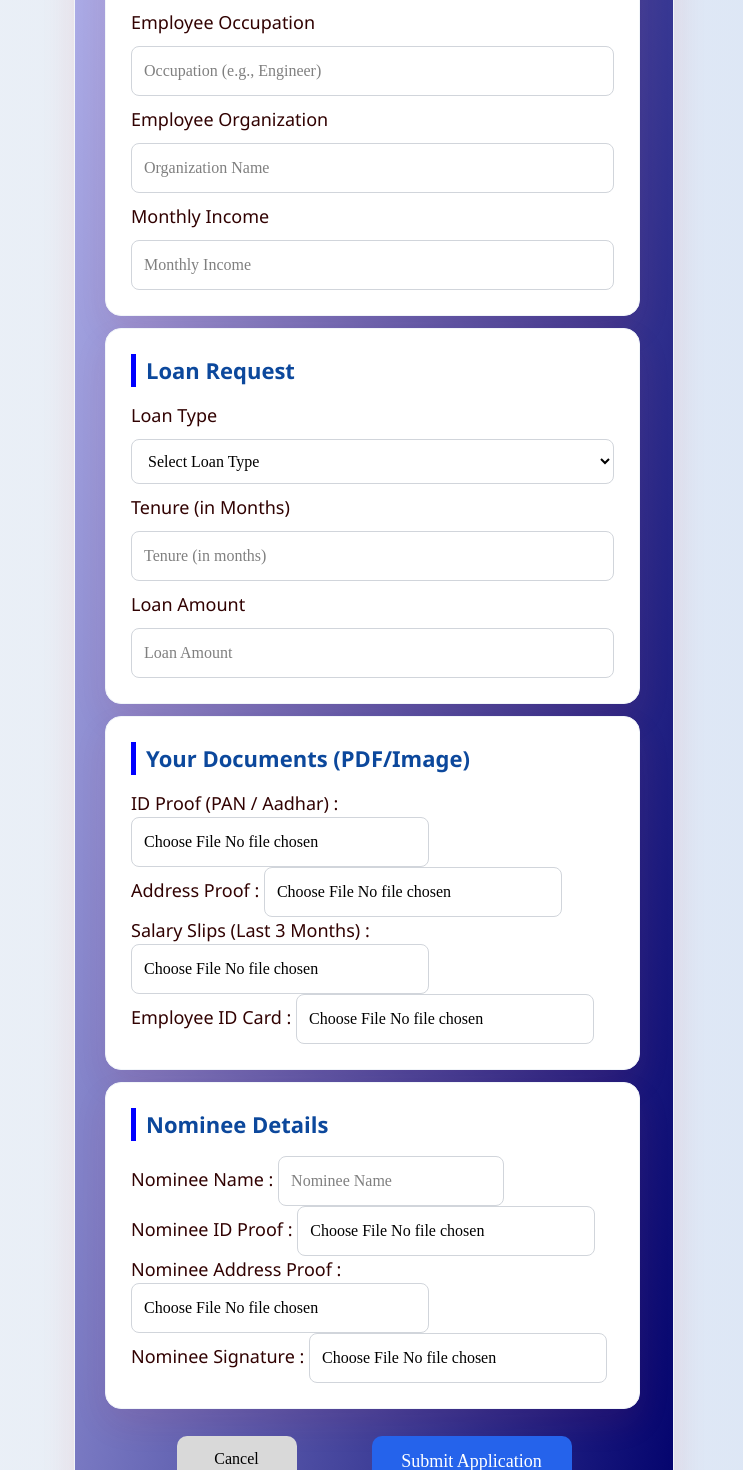
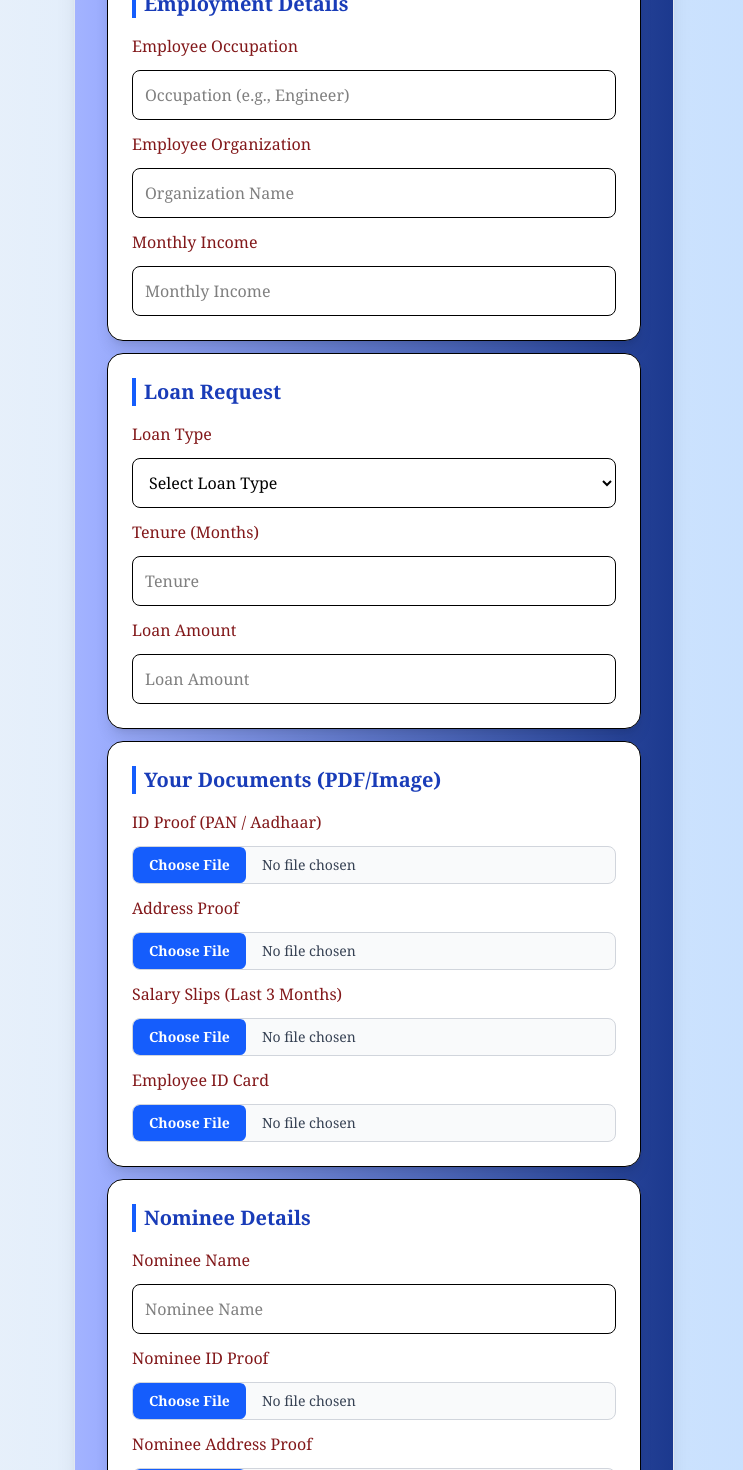
Before and after one commit to paila-rakesh004/Smart-Loan-App, a Next.js app in the folder frontend/: page /loan/apply in a window 1280 px wide. Shown: the part 120-1590 px from the top of the page, without its empty margins (266-1009 px from the left). Built offline with nearby package versions, Linux system fonts and the light colour scheme; sample sign-in values are in the browser's storage.

Commit message:
Tailwind for dashboard and loan application

```diff
--- a/frontend/app/dashboard/officer/page.jsx
+++ b/frontend/app/dashboard/officer/page.jsx
@@ -82,7 +82,7 @@ const Page = () => {
 
       <div className="w-[900px] p-10 font-sans">
 
-        {/* Header */}
+
         <div className="flex justify-between items-center bg-white shadow-md rounded-xl p-6 mb-8">
           <h1 className="text-3xl font-semibold text-blue-900">
             Officer Dashboard
@@ -100,7 +100,7 @@ const Page = () => {
 
           <div className="bg-white shadow-md rounded-xl p-6">
 
-            {/* Back Button */}
+
             <button
               onClick={() => setSelectedLoan(null)}
               className="mb-4 px-4 py-2 rounded-lg text-2xl cursor-pointer hover:bg-red-500 transition"
@@ -108,7 +108,7 @@ const Page = () => {
               🔙
             </button>
 
-            {/* Applicant Details */}
+
             <h2 className="mt-4 mb-4 text-gray-800 text-2xl border-l-4 border-blue-600 pl-2 font-bold">
               Application Details
             </h2>
@@ -129,7 +129,7 @@ const Page = () => {
 
             </div>
 
-            {/* Submitted Documents */}
+
             <h3 className="mt-6 mb-4 text-gray-800 text-2xl border-l-4 border-blue-600 pl-2 font-bold">
               Submitted Documents
             </h3>
@@ -139,11 +139,7 @@ const Page = () => {
               {selectedLoan.id_proof && (
                 <div className="bg-green-50 border border-green-200 p-4 rounded-xl shadow-sm">
                   <p className="font-bold text-gray-700 mb-2">ID Proof</p>
-                  <a
-                    className="text-blue-600 hover:font-bold"
-                    href={selectedLoan.id_proof}
-                    target="_blank"
-                  >
+                  <a className="text-blue-600 hover:font-bold" href={selectedLoan.id_proof} target="_blank" rel="noopener noreferrer">
                     View Document
                   </a>
                 </div>
@@ -152,11 +148,7 @@ const Page = () => {
               {selectedLoan.address_proof && (
                 <div className="bg-green-50 border border-green-200 p-4 rounded-xl shadow-sm">
                   <p className="font-bold text-gray-700 mb-2">Address Proof</p>
-                  <a
-                    className="text-blue-600 hover:font-bold"
-                    href={selectedLoan.address_proof}
-                    target="_blank"
-                  >
+                  <a className="text-blue-600 hover:font-bold" href={selectedLoan.address_proof} target="_blank" rel="noopener noreferrer">
                     View Document
                   </a>
                 </div>
@@ -165,11 +157,7 @@ const Page = () => {
               {selectedLoan.salary_slips && (
                 <div className="bg-green-50 border border-green-200 p-4 rounded-xl shadow-sm">
                   <p className="font-bold text-gray-700 mb-2">Salary Slips</p>
-                  <a
-                    className="text-blue-600 hover:font-bold"
-                    href={selectedLoan.salary_slips}
-                    target="_blank"
-                  >
+                  <a className="text-blue-600 hover:font-bold" href={selectedLoan.salary_slips} target="_blank" rel="noopener noreferrer">
                     View Document
                   </a>
                 </div>
@@ -178,11 +166,7 @@ const Page = () => {
               {selectedLoan.emp_id_card && (
                 <div className="bg-green-50 border border-green-200 p-4 rounded-xl shadow-sm">
                   <p className="font-bold text-gray-700 mb-2">Employee ID</p>
-                  <a
-                    className="text-blue-600 hover:font-bold"
-                    href={selectedLoan.emp_id_card}
-                    target="_blank"
-                  >
+                  <a className="text-blue-600 hover:font-bold" href={selectedLoan.emp_id_card} target="_blank" rel="noopener noreferrer">
                     View Document
                   </a>
                 </div>
@@ -190,8 +174,43 @@ const Page = () => {
 
             </div>
 
-            {/* Risk Section */}
-            <h3 className="mt-6 mb-4 text-gray-800 text-2xl border-l-4 border-blue-600 pl-2 font-bold">
+            <h4 className="mt-6 mb-3 text-gray-700 text-xl font-bold">
+              Nominee Details: <span className="text-blue-600">{selectedLoan.nominee_name || 'N/A'}</span>
+            </h4>
+
+            <div className="grid grid-cols-2 gap-4">
+
+              {selectedLoan.nominee_id_card && (
+                <div className="bg-blue-50 border border-blue-200 p-4 rounded-xl shadow-sm">
+                  <p className="font-bold text-gray-700 mb-2">Nominee ID Proof</p>
+                  <a className="text-blue-600 hover:font-bold" href={selectedLoan.nominee_id_card} target="_blank">
+                    View Document
+                  </a>
+                </div>
+              )}
+
+              {selectedLoan.nominee_address_proof && (
+                <div className="bg-blue-50 border border-blue-200 p-4 rounded-xl shadow-sm">
+                  <p className="font-bold text-gray-700 mb-2">Nominee Address Proof</p>
+                  <a className="text-blue-600 hover:font-bold" href={selectedLoan.nominee_address_proof} target="_blank">
+                    View Document
+                  </a>
+                </div>
+              )}
+
+              {selectedLoan.nominee_sign && (
+                <div className="bg-blue-50 border border-blue-200 p-4 rounded-xl shadow-sm">
+                  <p className="font-bold text-gray-700 mb-2">Nominee Signature</p>
+                  <a className="text-blue-600 hover:font-bold" href={selectedLoan.nominee_sign} target="_blank">
+                    View Document
+                  </a>
+                </div>
+              )}
+
+            </div>
+
+
+            <h3 className="mt-8 mb-4 text-gray-800 text-2xl border-l-4 border-blue-600 pl-2 font-bold">
               Risk Assessment (ML Model)
             </h3>
 
@@ -208,7 +227,7 @@ const Page = () => {
               </div>
             )}
 
-            {/* Officer Decision */}
+
             <h3 className="mt-6 mb-4 text-gray-800 text-2xl border-l-4 border-blue-600 pl-2 font-bold">
               Officer Decision
             </h3>
--- a/frontend/app/loan/apply/page.jsx
+++ b/frontend/app/loan/apply/page.jsx
@@ -1,8 +1,7 @@
 "use client";
-import { useState, useEffect } from 'react';
-import { useRouter } from 'next/navigation';
-import API from '@/lib/api';
-import styles from './page.module.css';
+import { useState, useEffect } from "react";
+import { useRouter } from "next/navigation";
+import API from "@/lib/api";
 import { toast } from "react-toastify";
 
 export default function ApplyLoan() {
@@ -36,143 +35,249 @@ export default function ApplyLoan() {
   const handleSubmit = async (e) => {
     e.preventDefault();
 
-    const token = localStorage.getItem('token');
+    const token = localStorage.getItem("token");
     if (!token) {
       toast.error("You must be logged in!");
       return;
     }
 
-
     const dataToSend = new FormData();
 
-    dataToSend.append('occupation', form.occupation);
-    dataToSend.append('organization_name', form.organizationName);
-    dataToSend.append('monthly_income', form.monthlyIncome);
-    dataToSend.append('loan_amount', form.loanAmount);
-    dataToSend.append('loan_type', form.LoanType);
-    dataToSend.append('tenure', form.tenure);
-    dataToSend.append('nominee_name', form.nomineeName);
+    dataToSend.append("occupation", form.occupation);
+    dataToSend.append("organization_name", form.organizationName);
+    dataToSend.append("monthly_income", form.monthlyIncome);
+    dataToSend.append("loan_amount", form.loanAmount);
+    dataToSend.append("loan_type", form.LoanType);
+    dataToSend.append("tenure", form.tenure);
+    dataToSend.append("nominee_name", form.nomineeName);
 
-    if (form.idproof) dataToSend.append('id_proof', form.idproof);
-    if (form.addressProof) dataToSend.append('address_proof', form.addressProof);
-    if (form.salarySlips) dataToSend.append('salary_slips', form.salarySlips);
-    if (form.EmpIDcard) dataToSend.append('emp_id_card', form.EmpIDcard);
-    if (form.nomineeIDcard) dataToSend.append('nominee_id_card', form.nomineeIDcard);
-    if (form.nomineeAddressproof) dataToSend.append('nominee_address_proof', form.nomineeAddressproof);
-    if (form.nomineesign) dataToSend.append('nominee_sign', form.nomineesign);
+    if (form.idproof) dataToSend.append("id_proof", form.idproof);
+    if (form.addressProof) dataToSend.append("address_proof", form.addressProof);
+    if (form.salarySlips) dataToSend.append("salary_slips", form.salarySlips);
+    if (form.EmpIDcard) dataToSend.append("emp_id_card", form.EmpIDcard);
+    if (form.nomineeIDcard) dataToSend.append("nominee_id_card", form.nomineeIDcard);
+    if (form.nomineeAddressproof)
+      dataToSend.append("nominee_address_proof", form.nomineeAddressproof);
+    if (form.nomineesign) dataToSend.append("nominee_sign", form.nomineesign);
 
     try {
-      const response = await API.post('loans/apply/', dataToSend, {
+      const response = await API.post("loans/apply/", dataToSend, {
         headers: {
-          'Authorization': `Token ${token}`,
-          'Content-Type': 'multipart/form-data',
+          Authorization: `Token ${token}`,
+          "Content-Type": "multipart/form-data",
         },
       });
 
-      console.log("Success:", response.data);
-      // alert("Application submitted successfully!");
       toast.success("Loan submitted successfully!");
-      router.push('/dashboard/customer');
-
+      router.push("/dashboard/customer");
     } catch (error) {
-      console.error("Error submitting loan:", error);
-      // alert("Submission Failed: " + (error.response?.data ? JSON.stringify(error.response.data) : "Unknown Error"));
+      console.error(error);
       toast.error("Something went wrong!");
     }
   };
-   useEffect(() => {
-    const token = localStorage.getItem('token');
-    if (!token) {
-      router.push('/login');
-    }
+
+  useEffect(() => {
+    const token = localStorage.getItem("token");
+    if (!token) router.push("/login");
   }, [router]);
+
   return (
-    <div className={styles.container}>
-      <div className={styles.card}>
-        <div className={styles.title}><h1>Apply for a Loan</h1></div>
+    <div className="flex w-full min-h-screen justify-center items-center font-serif bg-gradient-to-r from-slate-100 to-blue-200">
 
-        <form onSubmit={handleSubmit} className={styles.form}>
+      <div className="w-[600px] bg-gradient-to-r from-indigo-300 to-blue-900 rounded-xl shadow-xl p-8 border border-slate-200">
 
-          <div className={styles.s1}>
-            <div className={styles.headings}>Employment Details</div>
-            <div className={styles.inp}>
-              <label><span className={styles.span}>Employee Occupation</span></label>
-              <input name="occupation" placeholder="Occupation (e.g., Engineer)" onChange={handlevalueChange} className={styles.input} required />
-              <label><span className={styles.span}>Employee Organization</span></label>
-              <input name="organizationName" placeholder="Organization Name" onChange={handlevalueChange} className={styles.input} required />
-              <label><span className={styles.span}>Monthly Income</span></label>
-              <input name="monthlyIncome" type="number" placeholder="Monthly Income" onChange={handlevalueChange} className={styles.input} required />
+        <div className="flex justify-center items-center text-white mb-4">
+          <h1 className="text-3xl font-semibold">Apply for a Loan</h1>
+        </div>
+
+        <form onSubmit={handleSubmit} className="flex flex-col gap-3">
+
+
+          <div className="w-full bg-white rounded-2xl shadow-lg p-6 border hover:-translate-y-1 transition">
+
+            <div className="text-xl text-blue-800 font-bold border-l-4 border-blue-600 pl-2 mb-4">
+              Employment Details
+            </div>
+
+            <div className="flex flex-col gap-3">
+
+              <label className="font-medium text-red-900">
+                Employee Occupation
+              </label>
+              <input
+                name="occupation"
+                placeholder="Occupation (e.g., Engineer)"
+                onChange={handlevalueChange}
+                className="p-3 rounded-lg border focus:border-blue-800 outline-none"
+                required
+              />
+
+              <label className="font-medium text-red-900">
+                Employee Organization
+              </label>
+              <input
+                name="organizationName"
+                placeholder="Organization Name"
+                onChange={handlevalueChange}
+                className="p-3 rounded-lg border focus:border-blue-800 outline-none"
+                required
+              />
+
+              <label className="font-medium text-red-900">
+                Monthly Income
+              </label>
+              <input
+                name="monthlyIncome"
+                type="number"
+                placeholder="Monthly Income"
+                onChange={handlevalueChange}
+                className="p-3 rounded-lg border focus:border-blue-800 outline-none"
+                required
+              />
             </div>
           </div>
 
 
-          <div className={styles.s1}>
-            <div className={styles.headings}>Loan Request</div>
-            <div className={styles.inp}>
-              <label><span className={styles.span}>Loan Type</span></label>
-              <select name="LoanType" onChange={handlevalueChange} required className={styles.input} defaultValue="">
-                <option value="" disabled>Select Loan Type</option>
+          <div className="bg-white rounded-2xl shadow-lg p-6 border hover:-translate-y-1 transition">
+
+            <div className="text-xl text-blue-800 font-bold border-l-4 border-blue-600 pl-2 mb-4">
+              Loan Request
+            </div>
+
+            <div className="flex flex-col gap-3">
+
+              <label className="font-medium text-red-900">Loan Type</label>
+
+              <select
+                name="LoanType"
+                onChange={handlevalueChange}
+                required
+                defaultValue=""
+                className="p-3 rounded-lg border focus:border-blue-800 outline-none"
+              >
+                <option value="" disabled>
+                  Select Loan Type
+                </option>
                 <option value="Personal">Personal Loan</option>
                 <option value="Home">Home Loan</option>
                 <option value="Education">Education Loan</option>
                 <option value="Gold">Gold Loan</option>
               </select>
-              <label><span className={styles.span}>Tenure (in Months)</span></label>
-              <input name="tenure" type="number" placeholder="Tenure (in months)" onChange={handlevalueChange} className={styles.input} required />
-              <label ><span className={styles.span}>Loan Amount</span></label>
-              <input name="loanAmount" type='number' placeholder='Loan Amount' onChange={handlevalueChange} className={styles.input} required />
+
+              <label className="font-medium text-red-900">
+                Tenure (Months)
+              </label>
+              <input
+                name="tenure"
+                type="number"
+                placeholder="Tenure"
+                onChange={handlevalueChange}
+                className="p-3 rounded-lg border focus:border-blue-800 outline-none"
+                required
+              />
+
+              <label className="font-medium text-red-900">
+                Loan Amount
+              </label>
+              <input
+                name="loanAmount"
+                type="number"
+                placeholder="Loan Amount"
+                onChange={handlevalueChange}
+                className="p-3 rounded-lg border focus:border-blue-800 outline-none"
+                required
+              />
             </div>
           </div>
 
-          <div className={styles.s1}>
-            <div className={styles.headings}>Your Documents (PDF/Image)</div>
-            <div>
-              <div>
-                <label><span className={styles.span}>ID Proof (PAN / Aadhar) : </span></label>
-                <input type="file" name="idproof" onChange={handleFileChange} className={styles.input} required />
-              </div>
-              <div>
-                <label><span className={styles.span}>Address Proof : </span></label>
-                <input type="file" name="addressProof" onChange={handleFileChange} className={styles.input} required />
-              </div>
-              <div>
-                <label><span className={styles.span}>Salary Slips (Last 3 Months) : </span></label>
-                <input type="file" name="salarySlips" onChange={handleFileChange} className={styles.input} required />
-              </div>
-              <div>
-                <label><span className={styles.span}>Employee ID Card : </span></label>
-                <input type="file" name="EmpIDcard" onChange={handleFileChange} className={styles.input} required />
-              </div>
+
+          <div className="bg-white rounded-2xl shadow-lg p-6 border hover:-translate-y-1 transition">
+
+            <div className="text-xl text-blue-800 font-bold border-l-4 border-blue-600 pl-2 mb-4">
+              Your Documents (PDF/Image)
+            </div>
+
+            <div className="flex flex-col gap-3">
+
+              <label className="font-medium text-red-900">
+                ID Proof (PAN / Aadhaar)
+              </label>
+              <input className="block w-full text-sm text-gray-700 border border-gray-300 rounded-lg cursor-pointer bg-gray-50 file:mr-4 file:py-2 file:px-4 file:rounded-md file:border-0 file:text-sm file:font-semibold file:bg-blue-600 file:text-white hover:file:bg-blue-700" type="file" name="idproof" onChange={handleFileChange} required />
+
+              <label className="font-medium text-red-900">
+                Address Proof
+              </label>
+              <input className="block w-full text-sm text-gray-700 border border-gray-300 rounded-lg cursor-pointer bg-gray-50 file:mr-4 file:py-2 file:px-4 file:rounded-md file:border-0 file:text-sm file:font-semibold file:bg-blue-600 file:text-white hover:file:bg-blue-700" type="file" name="addressProof" onChange={handleFileChange} required />
+
+              <label className="font-medium text-red-900">
+                Salary Slips (Last 3 Months)
+              </label>
+              <input className="block w-full text-sm text-gray-700 border border-gray-300 rounded-lg cursor-pointer bg-gray-50 file:mr-4 file:py-2 file:px-4 file:rounded-md file:border-0 file:text-sm file:font-semibold file:bg-blue-600 file:text-white hover:file:bg-blue-700" type="file" name="salarySlips" onChange={handleFileChange} required />
+
+              <label className="font-medium text-red-900">
+                Employee ID Card
+              </label>
+              <input className="block w-full text-sm text-gray-700 border border-gray-300 rounded-lg cursor-pointer bg-gray-50 file:mr-4 file:py-2 file:px-4 file:rounded-md file:border-0 file:text-sm file:font-semibold file:bg-blue-600 file:text-white hover:file:bg-blue-700" type="file" name="EmpIDcard" onChange={handleFileChange} required />
+
             </div>
           </div>
 
-          <div className={styles.s1}>
-            <div className={styles.headings}>Nominee Details</div>
-            <div>
-              <label><span className={styles.span}>Nominee Name : </span></label>
-              <input name="nomineeName" placeholder="Nominee Name" onChange={handlevalueChange} className={styles.input} required />
-              <div>
-                <label><span className={styles.span}>Nominee ID Proof : </span></label>
-                <input type="file" name="nomineeIDcard" onChange={handleFileChange} className={styles.input} required />
-              </div>
-              <div>
-                <label><span className={styles.span}>Nominee Address Proof : </span></label>
-                <input type="file" name="nomineeAddressproof" onChange={handleFileChange} className={styles.input} required />
-              </div>
-              <div>
-                <label><span className={styles.span}>Nominee Signature : </span></label>
-                <input type="file" name="nomineesign" onChange={handleFileChange} className={styles.input} required />
-              </div>
+
+          <div className="bg-white rounded-2xl shadow-lg p-6 border hover:-translate-y-1 transition">
+
+            <div className="text-xl text-blue-800 font-bold border-l-4 border-blue-600 pl-2 mb-4">
+              Nominee Details
+            </div>
+
+            <div className="flex flex-col gap-3">
+
+              <label className="font-medium text-red-900">
+                Nominee Name
+              </label>
+              <input
+                name="nomineeName"
+                placeholder="Nominee Name"
+                onChange={handlevalueChange}
+                className="p-3 rounded-lg border focus:border-blue-800 outline-none"
+                required
+              />
+
+              <label className="font-medium text-red-900">
+                Nominee ID Proof
+              </label>
+              <input className="block w-full text-sm text-gray-700 border border-gray-300 rounded-lg cursor-pointer bg-gray-50 file:mr-4 file:py-2 file:px-4 file:rounded-md file:border-0 file:text-sm file:font-semibold file:bg-blue-600 file:text-white hover:file:bg-blue-700" type="file" name="nomineeIDcard" onChange={handleFileChange} required />
+
+              <label className="font-medium text-red-900">
+                Nominee Address Proof
+              </label>
+              <input className="block w-full text-sm text-gray-700 border border-gray-300 rounded-lg cursor-pointer bg-gray-50 file:mr-4 file:py-2 file:px-4 file:rounded-md file:border-0 file:text-sm file:font-semibold file:bg-blue-600 file:text-white hover:file:bg-blue-700" type="file" name="nomineeAddressproof" onChange={handleFileChange} required />
+
+              <label className="font-medium text-red-900">
+                Nominee Signature
+              </label>
+              <input className="block w-full text-sm text-gray-700 border border-gray-300 rounded-lg cursor-pointer bg-gray-50 file:mr-4 file:py-2 file:px-4 file:rounded-md file:border-0 file:text-sm file:font-semibold file:bg-blue-600 file:text-white hover:file:bg-blue-700" type="file" name="nomineesign" onChange={handleFileChange} required />
+
             </div>
           </div>
 
-          <div className={styles.btn}>
-            <button className={styles.cbtn} type="button" onClick={() => router.push("/dashboard/customer")}>
-             Cancel
+
+          <div className="flex justify-center gap-16 mt-4">
+
+            <button
+              type="button"
+              onClick={() => router.push("/dashboard/customer")}
+              className="w-32 h-11 bg-gray-300 rounded-lg hover:bg-red-600 hover:text-white transition"
+            >
+              Cancel
             </button>
-            <button className={styles.sbtn} type="submit">
+
+            <button
+              type="submit"
+              className="w-52 h-12 text-white bg-blue-600 rounded-lg hover:bg-blue-900 hover:-translate-y-1 transition"
+            >
               Submit Application
             </button>
+
           </div>
 
         </form>
--- a/frontend/app/loan/apply/page.module.css
+++ b/frontend/app/loan/apply/page.module.css
@@ -1,4 +1,4 @@
-.container {
+/* .container {
   display: flex;
   width: 100%;
   min-height: 100vh;
@@ -137,3 +137,5 @@
   font-size: large;
   color: #310202;
 }
+
+ */
```
Also changed, not shown: frontend/app/dashboard/customer/page.jsx (+13 -14 lines).
